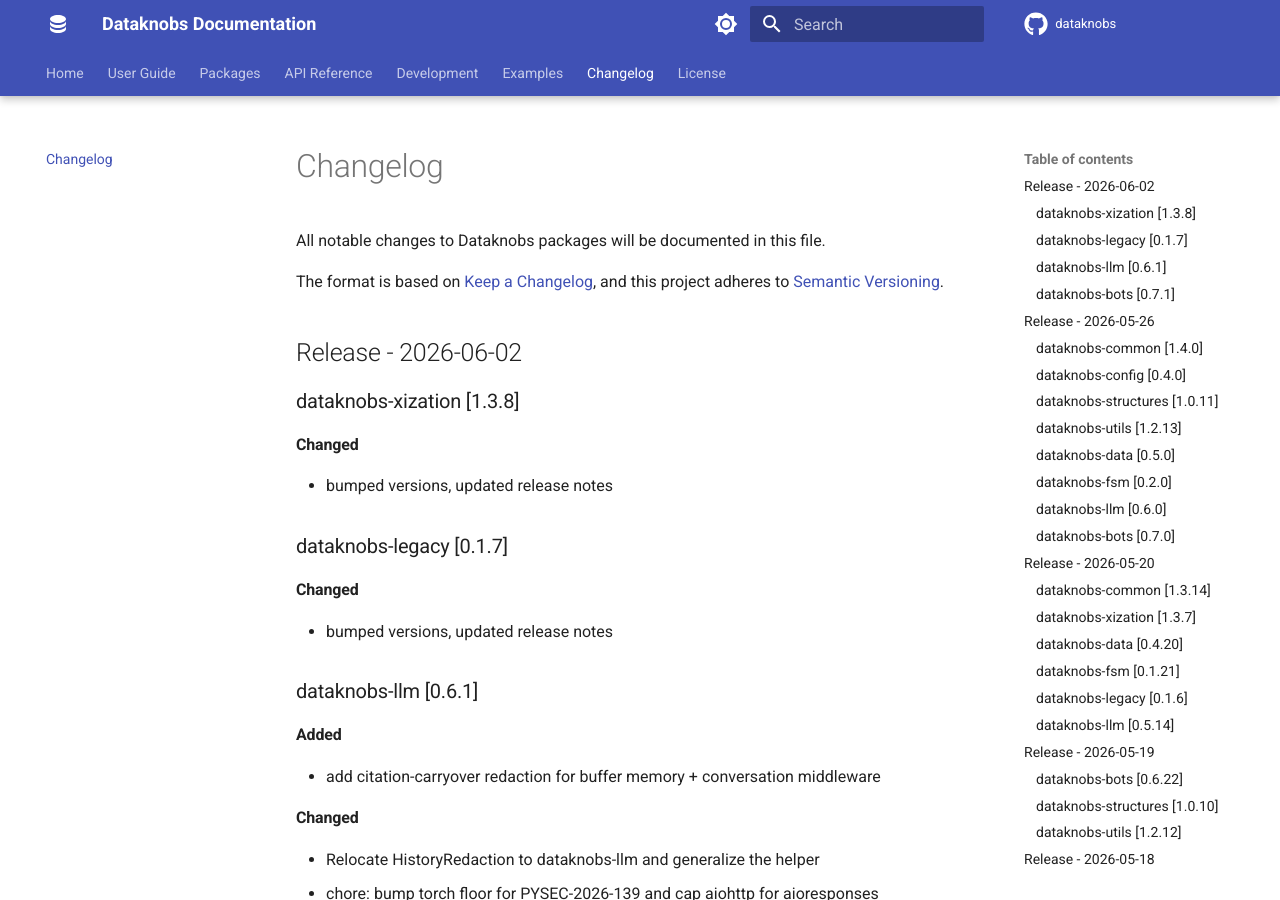
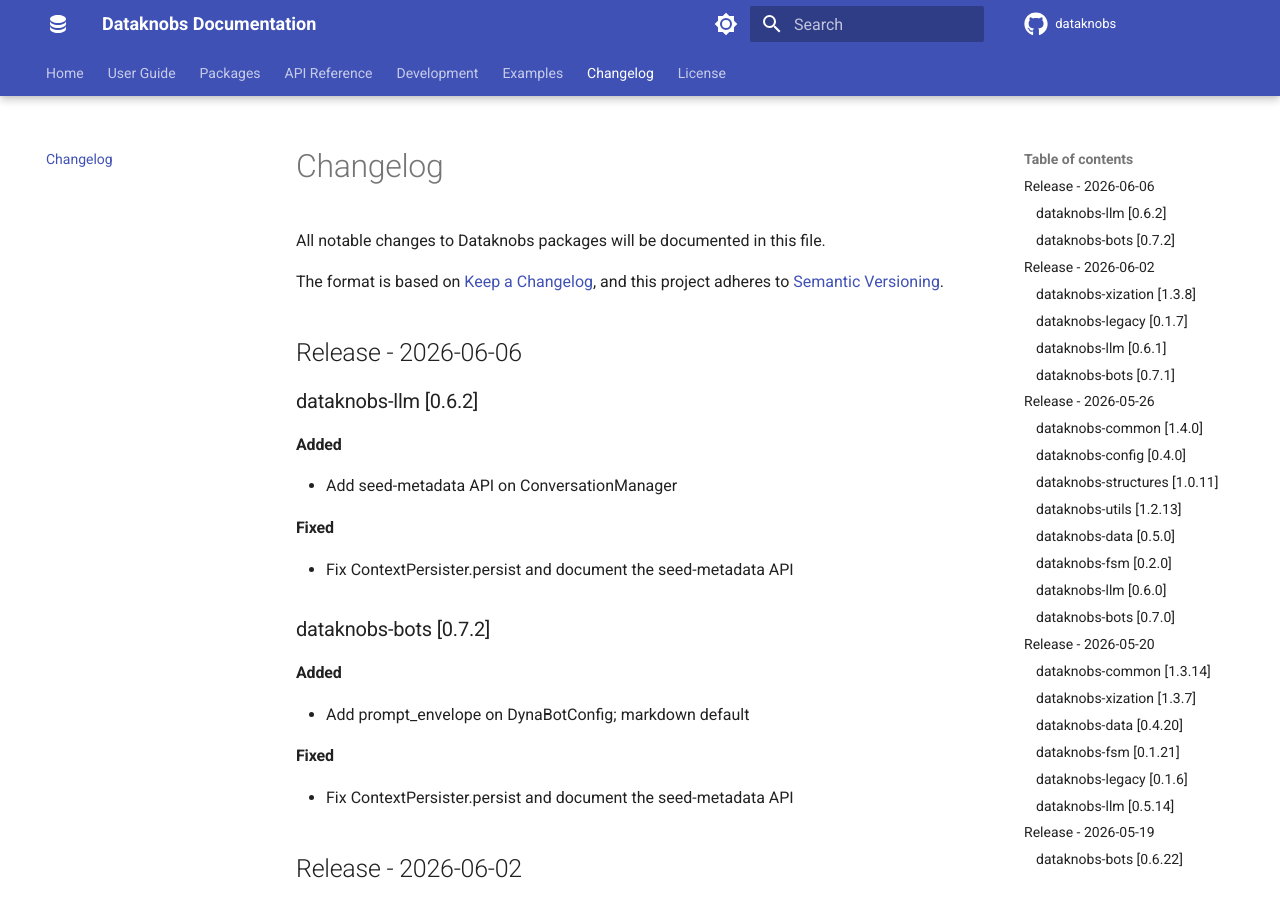
Before and after one commit to KBS-Labs/dataknobs, an MkDocs documentation site: the page built from docs/changelog.md, in a window 1280 px wide and 900 px high. Built offline with MkDocs 1.6.1 and Material for MkDocs 9.7.7, drawn with Linux system fonts in a browser that asks for light colours; comment, search, counter and statistics services are not loaded.

Commit message:
bumped versions, updated release notes

```diff
--- a/docs/changelog.md
+++ b/docs/changelog.md
@@ -4,6 +4,25 @@
 
 The format is based on [Keep a Changelog](https://keepachangelog.com/en/1.0.0/),
 and this project adheres to [Semantic Versioning](https://semver.org/spec/v2.0.0.html).
+
+## Release - 2026-06-06
+
+### dataknobs-llm [0.6.2]
+
+#### Added
+- Add seed-metadata API on ConversationManager
+
+#### Fixed
+- Fix ContextPersister.persist and document the seed-metadata API
+
+### dataknobs-bots [0.7.2]
+
+#### Added
+- Add prompt_envelope on DynaBotConfig; markdown default
+
+#### Fixed
+- Fix ContextPersister.persist and document the seed-metadata API
+
 
 ## Release - 2026-06-02
 
--- a/docs/installation.md
+++ b/docs/installation.md
@@ -307,8 +307,8 @@
 dataknobs-config>=0.4.0
 dataknobs-data>=0.5.0
 dataknobs-fsm>=0.2.0
-dataknobs-llm>=0.6.1
-dataknobs-bots>=0.7.1
+dataknobs-llm>=0.6.2
+dataknobs-bots>=0.7.2
 dataknobs-structures>=1.0.11
 dataknobs-utils>=1.2.13
 dataknobs-xization>=1.3.8
```
Also changed, not shown: docs/index.md (+2 -2 lines), packages/bots/CHANGELOG.md (+2 -0 lines), packages/llm/CHANGELOG.md (+2 -0 lines), 6 other files.
